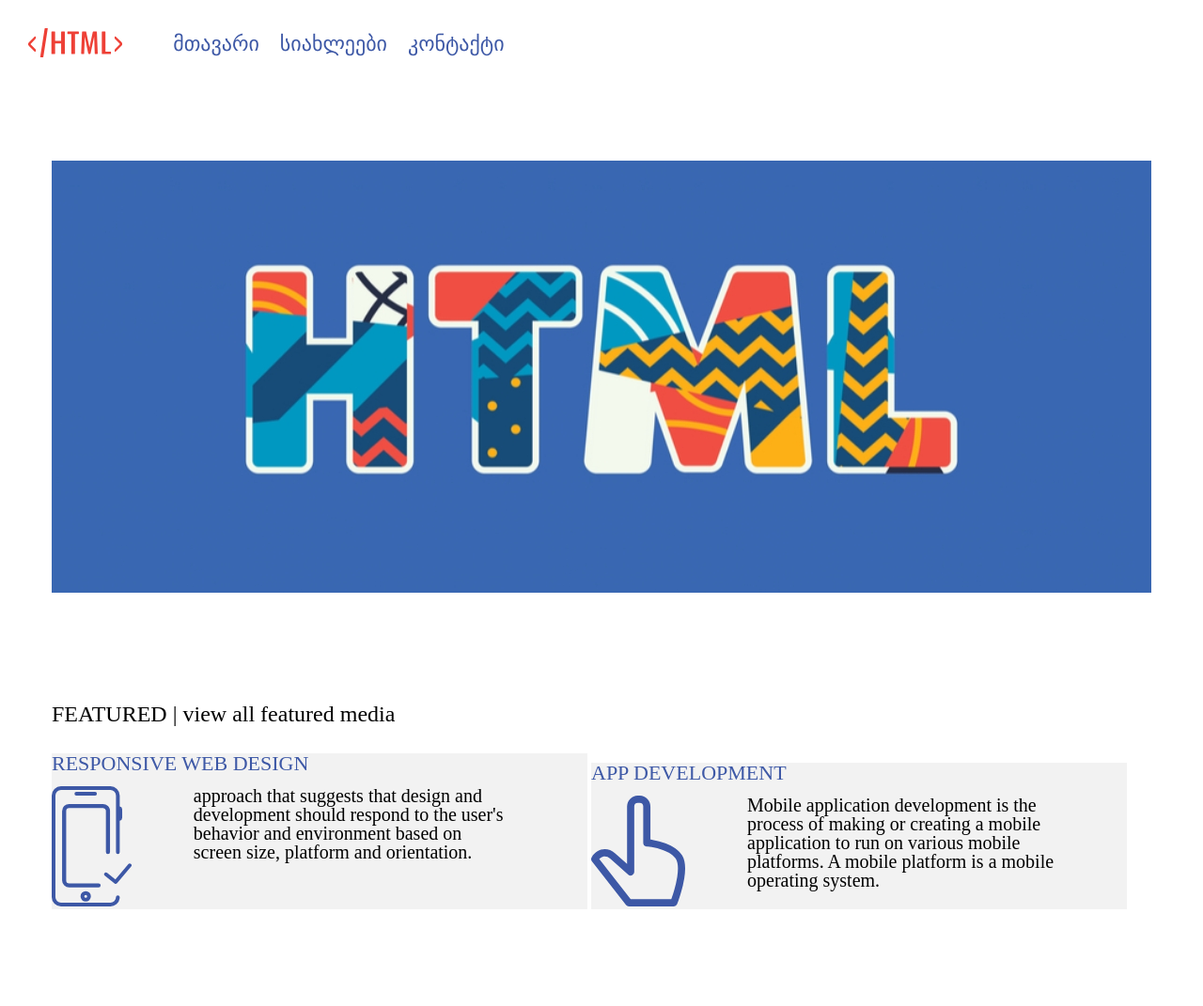
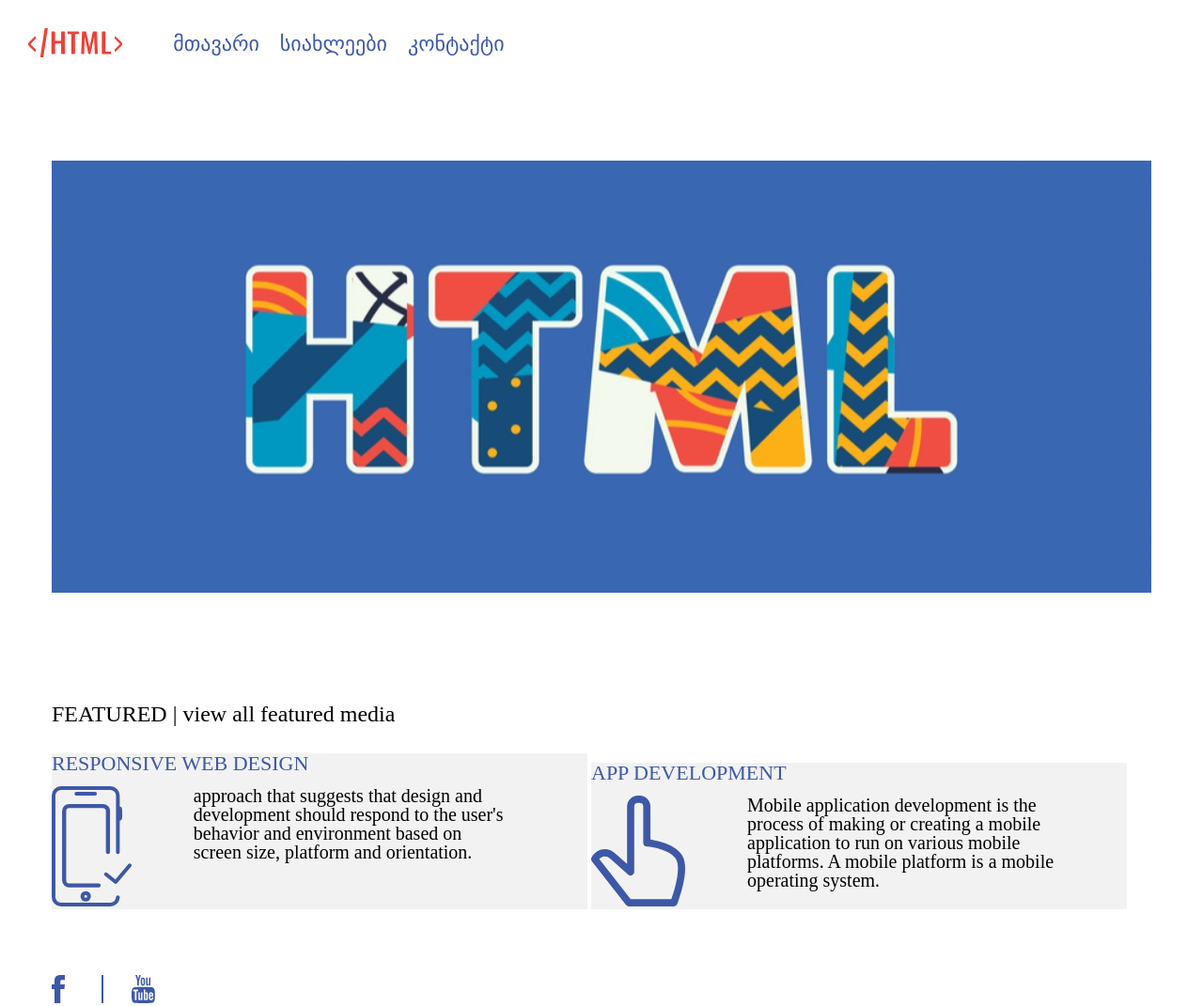
Before and after one commit to Gegi-98/lesson-3, a plain HTML site: page index.html in a window 1280 px wide. Shown: the whole page at 94% size. Before the commit the page ends 968 px from the top, so only its background shows below. Drawn offline with Linux system fonts and the light colour scheme.

Commit message:
home-page full

```diff
--- a/index.html
+++ b/index.html
@@ -38,7 +38,11 @@
 		</div>
 	</section>
 	<footer>
-
+		<div class="footer">
+			<a href="https//facebook.com"><img src="img/fb.png" class="foot-icon"></a>
+			<div class="stick"></div>
+			<a href="https//youtube.com"><img src="img/Youtube.png" class="foot-icon"></a>
+		</div>
 	</footer>
 </body>
 </html>
--- a/style.css
+++ b/style.css
@@ -58,3 +58,19 @@
 	margin-left: 62px;
 	font-size: 20px;
 }
+/*footer*/
+.footer {
+	width: 1170px;
+	margin: 70px auto 0 auto;
+}
+.foot-icon {
+	display: inline-block;
+	margin-right: 35px;
+}
+.stick {
+	width: 2px;
+	height: 30px;
+	background-color: #3D58A6;
+	display: inline-block;
+	margin-right: 26px;
+}
```
